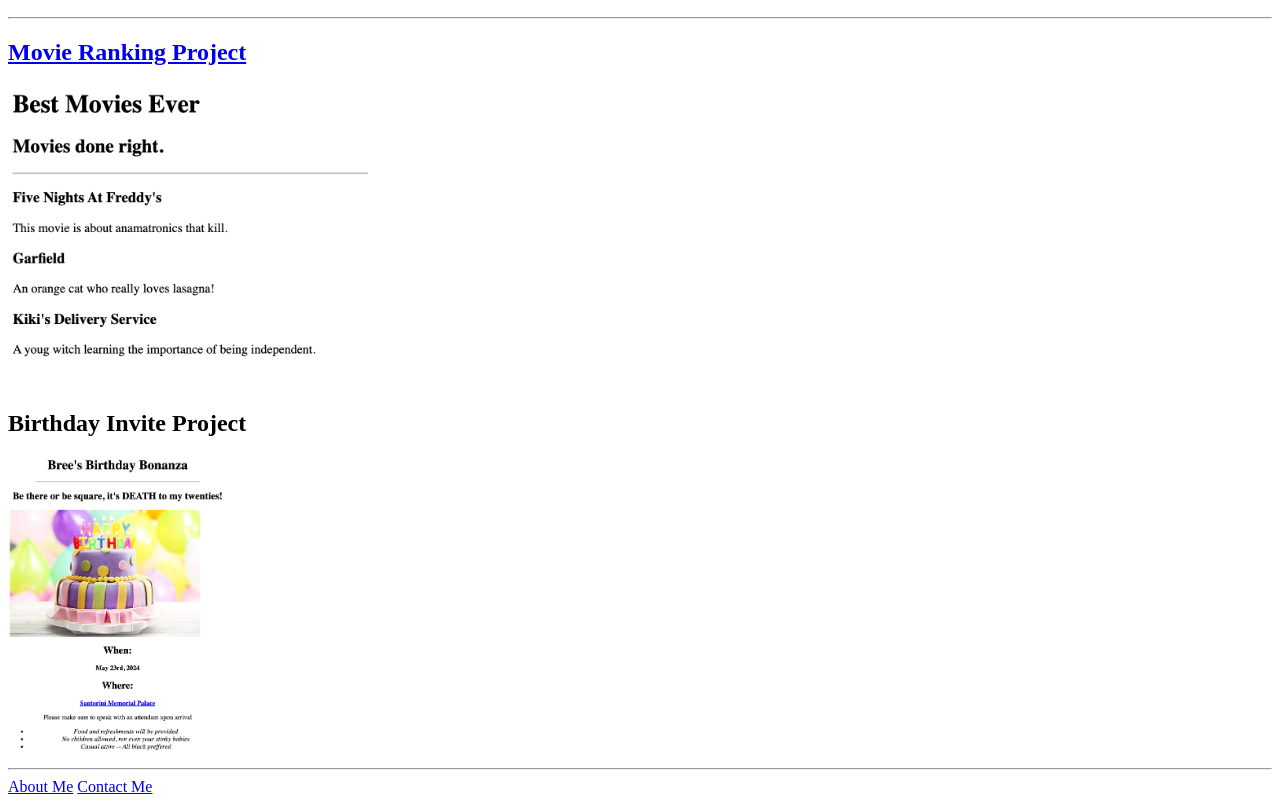
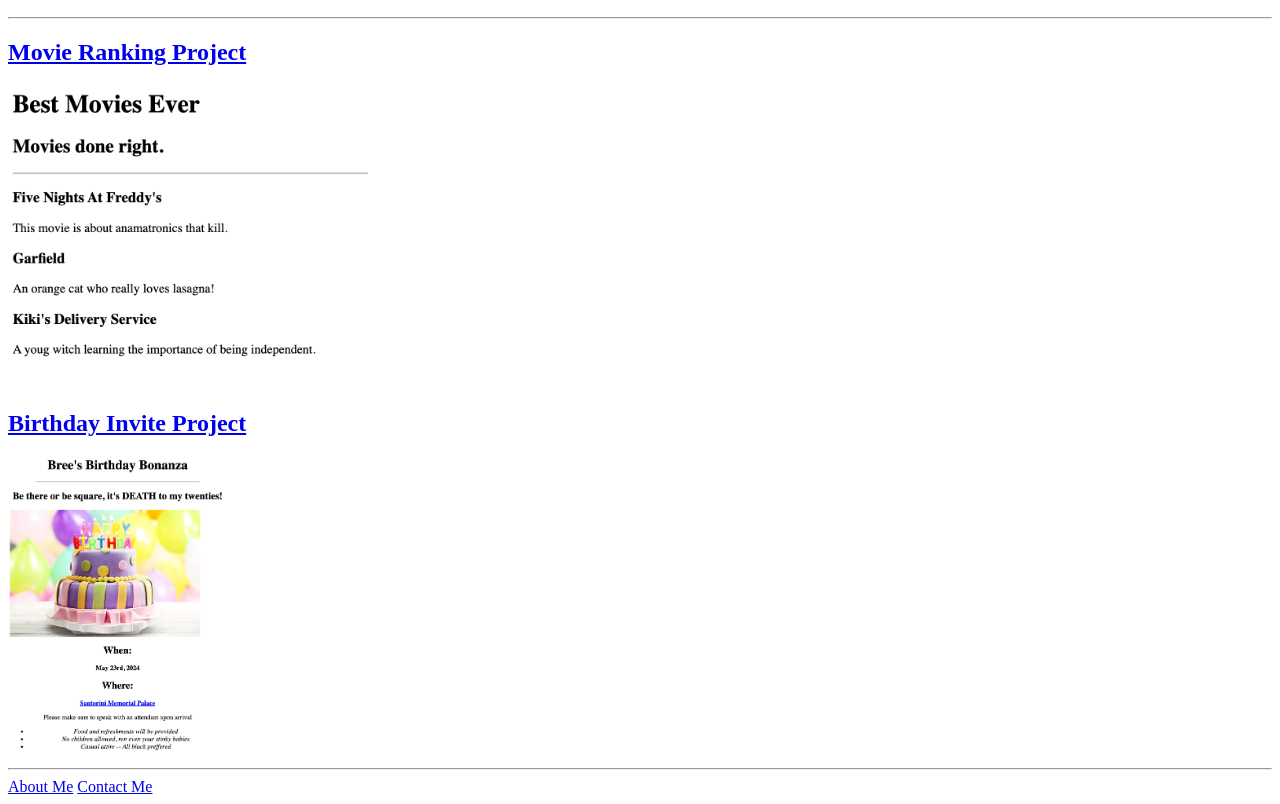
Before and after one commit to itsmebree/html-portfolio, a plain HTML site: page index.html in a window 1280 px wide. Shown: the part 110-914 px from the top of the page. Drawn offline with Linux system fonts and the light colour scheme.

Commit message:
Update index.html

```diff
--- a/index.html
+++ b/index.html
@@ -12,7 +12,7 @@
         <a href="./public/movie-ranking.html"><h2>Movie Ranking Project</h2></a>
         <a href="./public/movie-ranking.html"><img src="./assets/images/movies.png" alt="movie ranking list" height="300"></a>
         <br>
-        <a href="./public/birthday-invite.html"></a><h2>Birthday Invite Project</h2></a>
+        <a href="./public/birthday-invite.html"><h2>Birthday Invite Project</h2></a>
         <a href="./public/birthday-invite.html"><img src="./assets/images/birthday.png" height="300" alt="birthday party invite"></a>
         <hr>
         <a href="./public/about.html">About Me</a>
```
